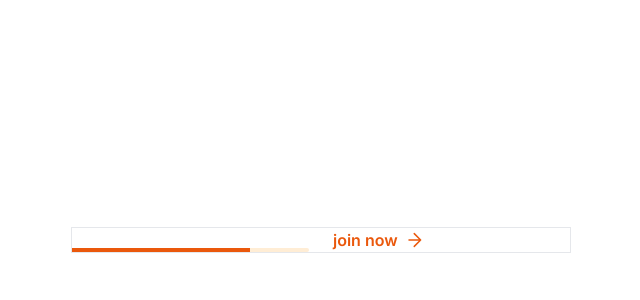
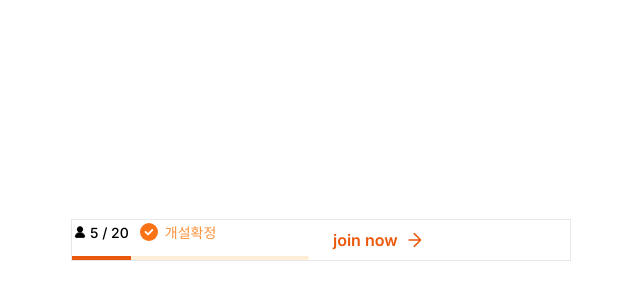
Before and after one commit to INtiful/SootheWithMe, a Next.js app: page / in a window 1280 px wide. Shown: the part 160-460 px from the top of the page, without its empty margins (319-959 px from the left). Built offline with nearby package versions, Linux system fonts and the light colour scheme.

Commit message:
[KAN-15] style: progress bar UI 구현

```diff
--- a/public/icons/index.ts
+++ b/public/icons/index.ts
@@ -5,6 +5,7 @@ import IconCaret from './caret.svg';
 import IconCheck from './check.svg';
 import IconCheckBoxDefault from './checkbox-default.svg';
 import IconCheckBoxActive from './checkbox-active.svg';
+import IconCheckCircle from './check-circle.svg';
 import IconDalaemfit from './dalaemfit.svg';
 import IconHeart from './heart.svg';
 import IconX from './icon-x.svg';
@@ -26,6 +27,7 @@ export {
   IconCheck,
   IconCheckBoxDefault,
   IconCheckBoxActive,
+  IconCheckCircle,
   IconDalaemfit,
   IconHeart,
   IconX,
--- a/src/app/components/ProgressBar/ProgressBar.tsx
+++ b/src/app/components/ProgressBar/ProgressBar.tsx
@@ -1,26 +1,63 @@
 // 개설 확정은 참여 인원수가 최소 인원 수(5명)을 충족한 경우 자동 확정 처리됩니다.
-// Progress bar(참여 인원수) 처음 렌더링 시 숫자가 올라가면서 바가 채워지도록 합니다. (애니메이션)
+// Progress bar(참여 인원수) 처음 렌더링 시 숫자가 올라가면서 바가 채워지도록 합니다. (애니메이션) - framer motion
 'use client';
 
-import { IconArrow } from '@/public/icons';
+import { IconArrow, IconCheckCircle, IconPerson } from '@/public/icons';
 
 interface ProgressBarProps {
-  progress: number;
+  participantNumber: number;
+  hasParticipantNumber: boolean;
 }
 
-const ProgressBar = ({ progress }: ProgressBarProps) => {
+const ProgressBar = ({
+  participantNumber,
+  hasParticipantNumber,
+}: ProgressBarProps) => {
+  const isOpeningConfirmed = participantNumber >= 5; // 개설 확정 여부 (boolean)
+  const isClosedGathering = participantNumber === 20; // 참여 인원이 20명인 경우 (boolean)
+
   return (
-    <div className='flex w-full items-end gap-24 border border-solid'>
+    <div className='flex gap-24 border border-solid'>
+      <div className='flex w-full flex-col gap-12'>
+        {/* gathering information */}
+        <div className='flex items-center gap-8'>
+          {/* 참가 인원 렌더링 선택 */}
+          {hasParticipantNumber && (
+            <div
+              className={`flex items-center gap-[2px] text-[14px] font-medium ${isClosedGathering ? 'text-var-orange-400' : 'text-var-black'}`}
+            >
+              <IconPerson className='h-16 w-16' />
+              {`${participantNumber} / 20`}
+            </div>
+          )}
+          {/* 개설확정 렌더링 선택 */}
+          {isOpeningConfirmed && !isClosedGathering && (
+            <div className='flex items-center gap-4 text-[14px] text-var-orange-400'>
+              {/* TODO: 칩으로 교체 */}
+              <IconCheckCircle />
+              개설확정
+            </div>
+          )}
+        </div>
+        {/* progress bar */}
         <div className='flex h-4 w-full rounded-md bg-var-orange-100'>
           <div
-          className='h-full bg-var-orange-600 transition-all ease-in-out'
-          style={{ width: `${(progress / 20) * 100}%` }}
+            className={`h-full ${isClosedGathering ? 'bg-var-orange-400' : 'bg-var-orange-600'} transition-all ease-in-out`}
+            style={{ width: `${(participantNumber / 20) * 100}%` }}
           ></div>
         </div>
+      </div>
+      {/* user action */}
+      {isClosedGathering ? (
+        <div className='flex w-full items-center text-[16px] font-semibold text-var-orange-400'>
+          Closed
+        </div>
+      ) : (
         <div className='flex w-full items-center gap-8 text-[16px] font-semibold text-var-orange-600'>
           join now
           <IconArrow className='h-[18px] w-[18px]' />
         </div>
+      )}
     </div>
   );
 };
--- a/src/app/page.tsx
+++ b/src/app/page.tsx
@@ -4,7 +4,7 @@ export default function Home() {
   return (
     <main className='flex h-dvh w-dvw items-center justify-center bg-white'>
       <div className='w-500'>
-        <ProgressBar progress={15} />
+        <ProgressBar participantNumber={5} hasParticipantNumber={true} />
       </div>
     </main>
   );
```
Also changed, not shown: public/icons/check-circle.svg (added), public/icons/person.svg. Lines whose indentation alone changed are shown as unchanged.
